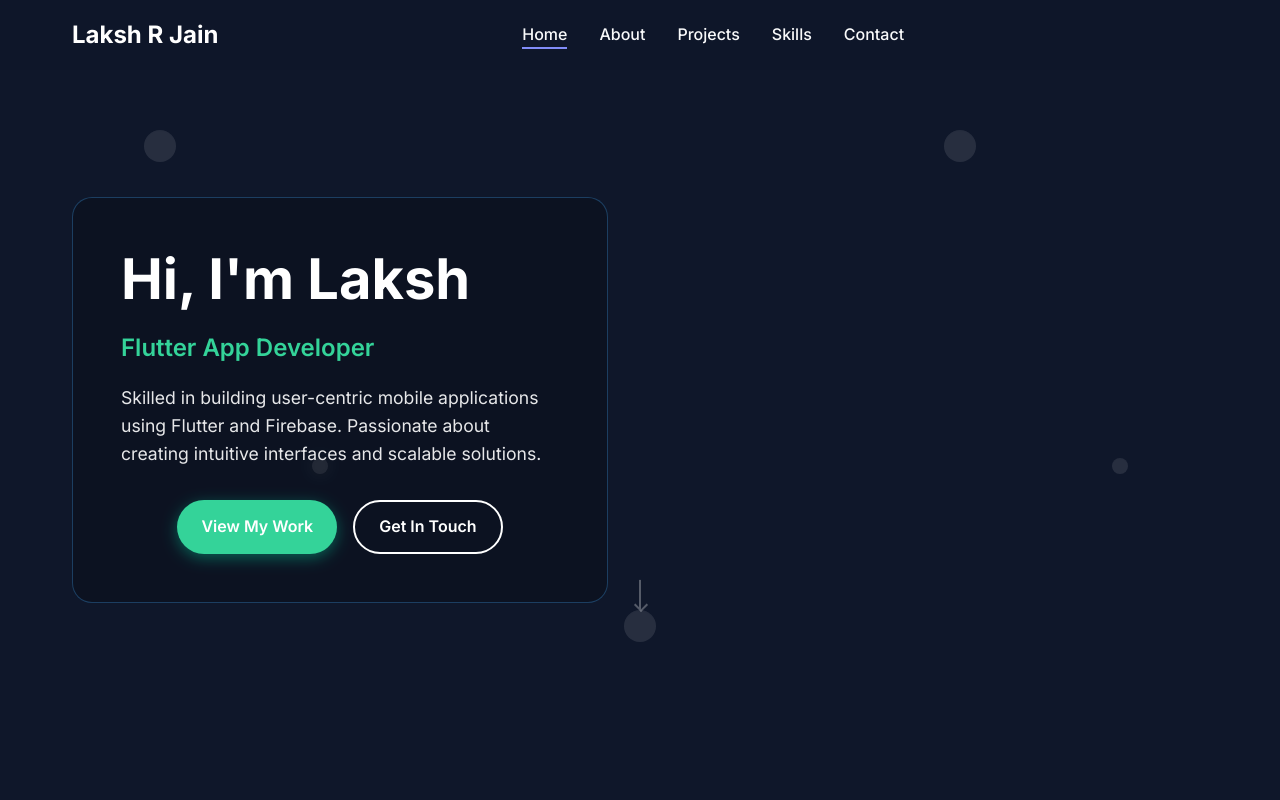
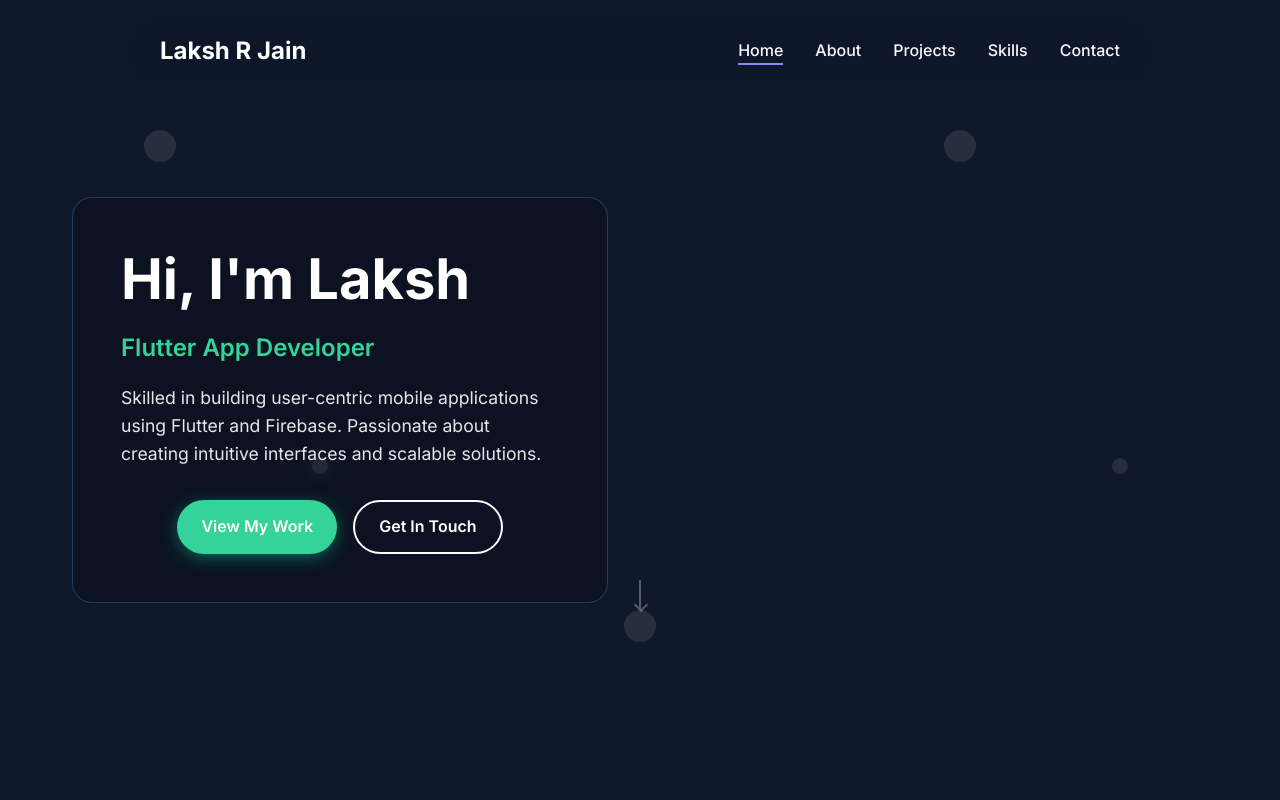
Before and after one commit to LakshRJain/Portfolio, a plain HTML site: page index.html in a window 1280 px wide. Shown: the top 800 px of the page. Drawn offline with Linux system fonts and the light colour scheme; some packages are replaced by stand-ins of ours; a script that the page names is missing.

Commit message:
navbar update

```diff
--- a/index.html
+++ b/index.html
@@ -32,6 +32,7 @@
     <div class="nav-logo">
       <h2 style="color: white;">Laksh R Jain</h2>
     </div>
+    <div class="nav-right">
       <ul class="nav-menu" id="nav-menu">
         <li class="nav-item">
           <a href="#home" class="nav-link">Home</a>
@@ -57,7 +58,9 @@
         </div>
       </div>
     </div>
+  </div>
 </nav>
+
 
     <!-- Hero Section -->
     <section class="hero" id="home">
--- a/style.css
+++ b/style.css
@@ -71,12 +71,15 @@ body {
 /* Navigation */
 .navbar {
     position: fixed;
-    top: 0;
-    width: 100%;
+    top: 2%;
+    left: 10%;
+    width: 80%;
     background: rgba(255, 255, 255, 0.95);
     backdrop-filter: blur(10px);
     z-index: 1000;
     transition: var(--transition);
+
+    border-radius: 40px;
 }
 
 [data-theme="dark"] .navbar {
@@ -322,7 +325,7 @@ body {
 
 /* About Section - Semi-transparent background */
 .about {
-    padding: 6rem 0;
+    padding: 2rem 0;
     background: rgba(249, 250, 251, 0.8);
 }
 
@@ -446,7 +449,7 @@ body {
 
 /* Projects Section - Semi-transparent background */
 .projects {
-    padding: 6rem 0;
+    padding: 4rem 0;
     background: rgba(255, 255, 255, 0.8);
 }
 
```
Lines whose indentation alone changed are shown as unchanged.
